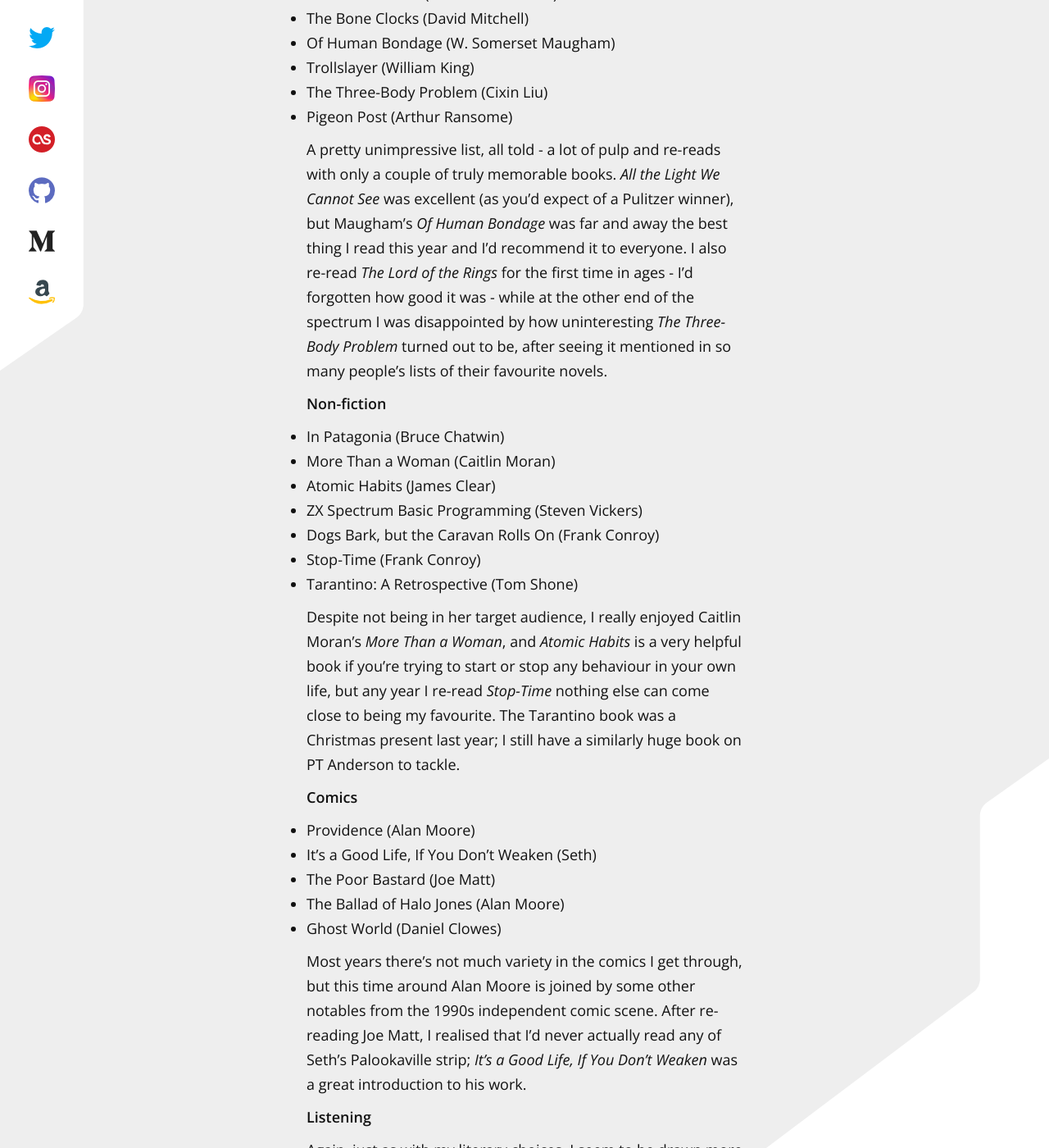
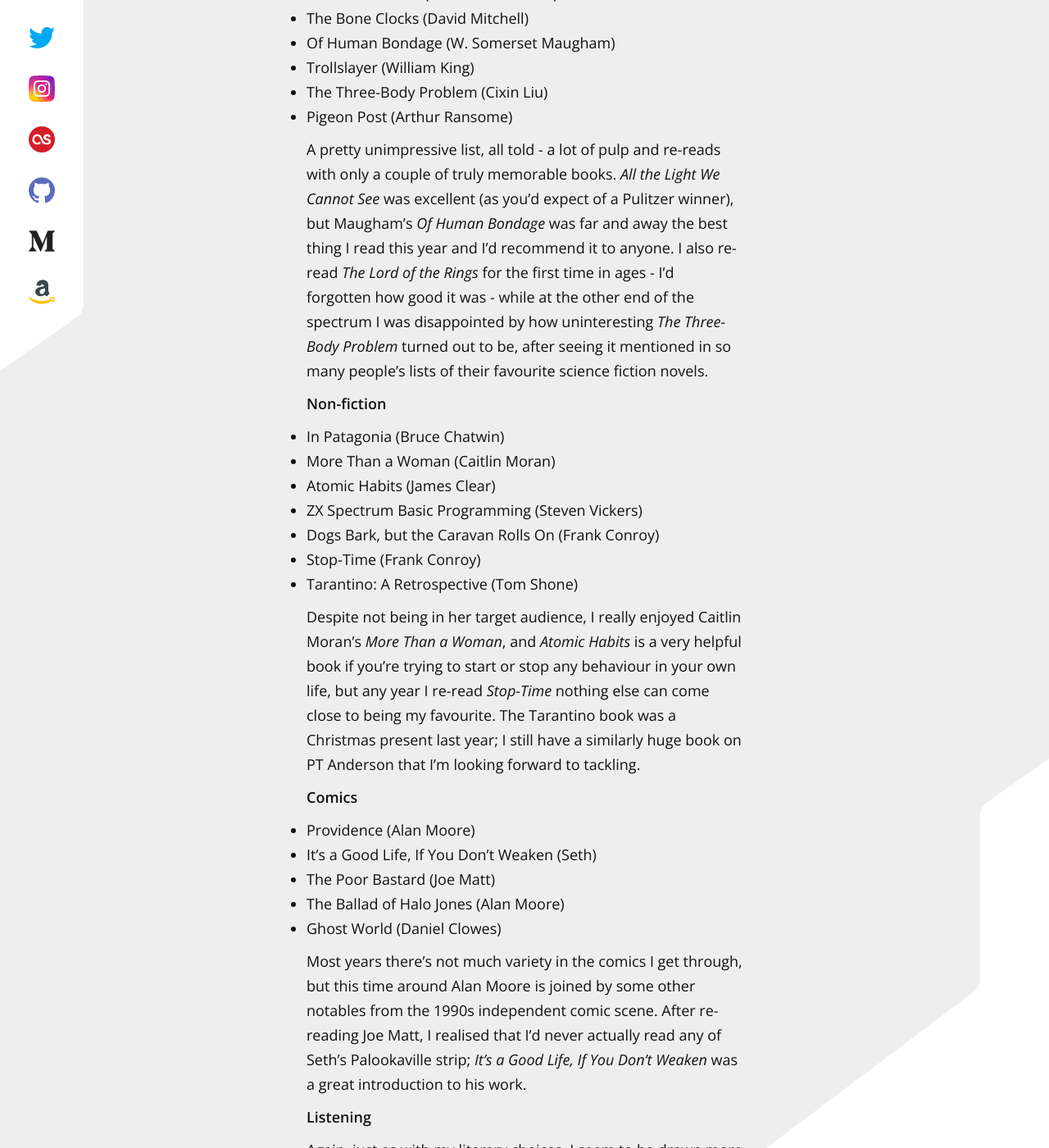
Before and after one commit to matthewpennell/matthewpennell.com, a Jekyll site: the page built from _posts/2021-12-31-year-in-review.md, in a window 1280 px wide and 1400 px high, scrolled down 1841 px. Shown: the whole window at 82% size. Built offline with Jekyll 4.4.1, drawn with Linux system fonts in a browser that asks for light colours.

Commit message:
Update 2021-12-31-year-in-review.md

```diff
--- a/_posts/2021-12-31-year-in-review.md
+++ b/_posts/2021-12-31-year-in-review.md
@@ -32,7 +32,7 @@
 * The Three-Body Problem (Cixin Liu)
 * Pigeon Post (Arthur Ransome)
 
-A pretty unimpressive list, all told - a lot of pulp and re-reads with only a couple of truly memorable books. _All the Light We Cannot See_ was excellent (as you'd expect of a Pulitzer winner), but Maugham's _Of Human Bondage_ was far and away the best thing I read this year and I'd recommend it to everyone. I also re-read _The Lord of the Rings_ for the first time in ages - I'd forgotten how good it was - while at the other end of the spectrum I was disappointed by how uninteresting _The Three-Body Problem_ turned out to be, after seeing it mentioned in so many people's lists of their favourite novels.
+A pretty unimpressive list, all told - a lot of pulp and re-reads with only a couple of truly memorable books. _All the Light We Cannot See_ was excellent (as you'd expect of a Pulitzer winner), but Maugham's _Of Human Bondage_ was far and away the best thing I read this year and I'd recommend it to anyone. I also re-read _The Lord of the Rings_ for the first time in ages - I'd forgotten how good it was - while at the other end of the spectrum I was disappointed by how uninteresting _The Three-Body Problem_ turned out to be, after seeing it mentioned in so many people's lists of their favourite science fiction novels.
 
 ### Non-fiction
 
@@ -44,7 +44,7 @@
 * Stop-Time (Frank Conroy)
 * Tarantino: A Retrospective (Tom Shone)
 
-Despite not being in her target audience, I really enjoyed Caitlin Moran's _More Than a Woman_, and _Atomic Habits_ is a very helpful book if you're trying to start or stop any behaviour in your own life, but any year I re-read _Stop-Time_ nothing else can come close to being my favourite. The Tarantino book was a Christmas present last year; I still have a similarly huge book on PT Anderson to tackle.
+Despite not being in her target audience, I really enjoyed Caitlin Moran's _More Than a Woman_, and _Atomic Habits_ is a very helpful book if you're trying to start or stop any behaviour in your own life, but any year I re-read _Stop-Time_ nothing else can come close to being my favourite. The Tarantino book was a Christmas present last year; I still have a similarly huge book on PT Anderson that I'm looking forward to tackling.
 
 ### Comics
 
```
